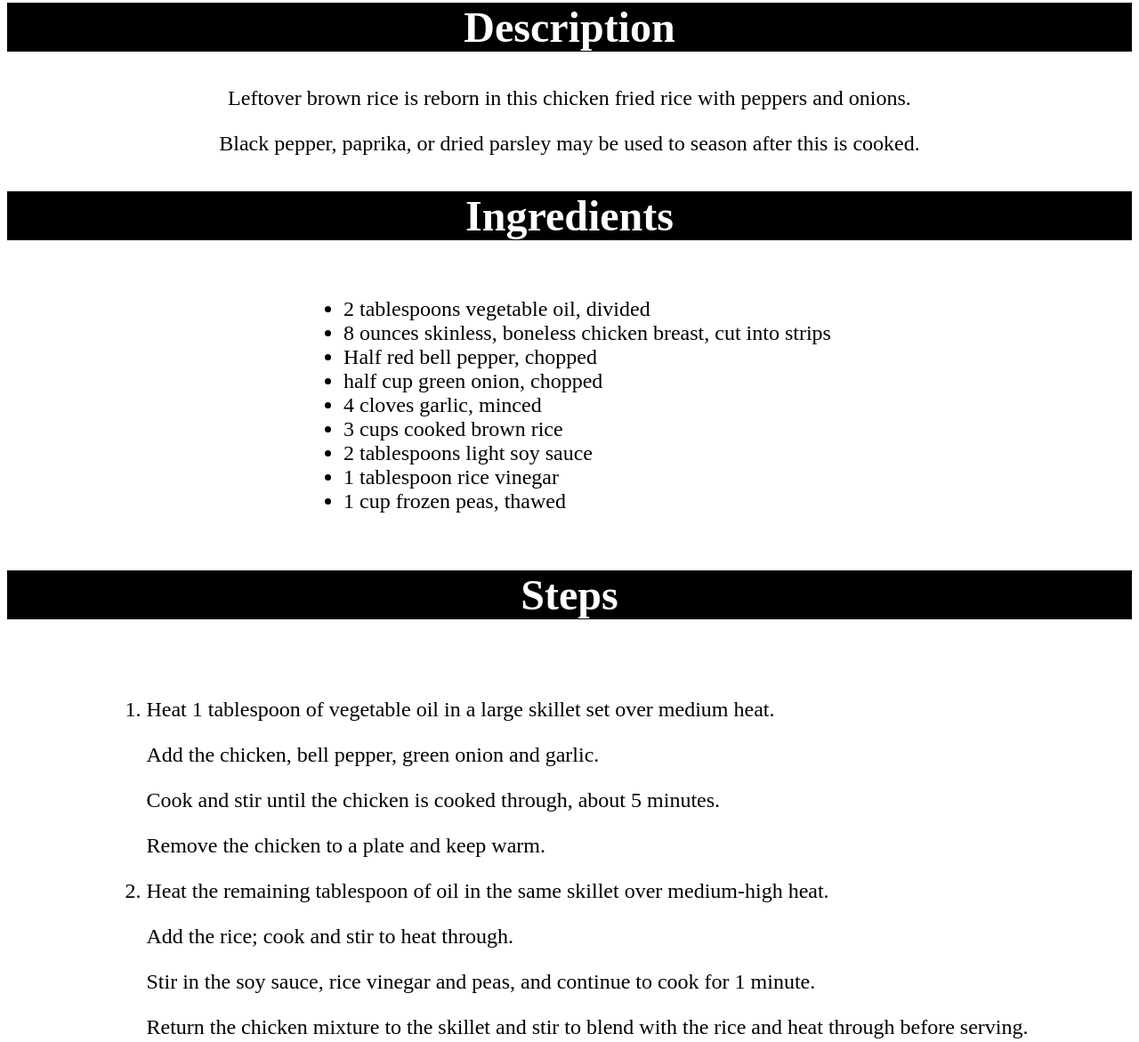
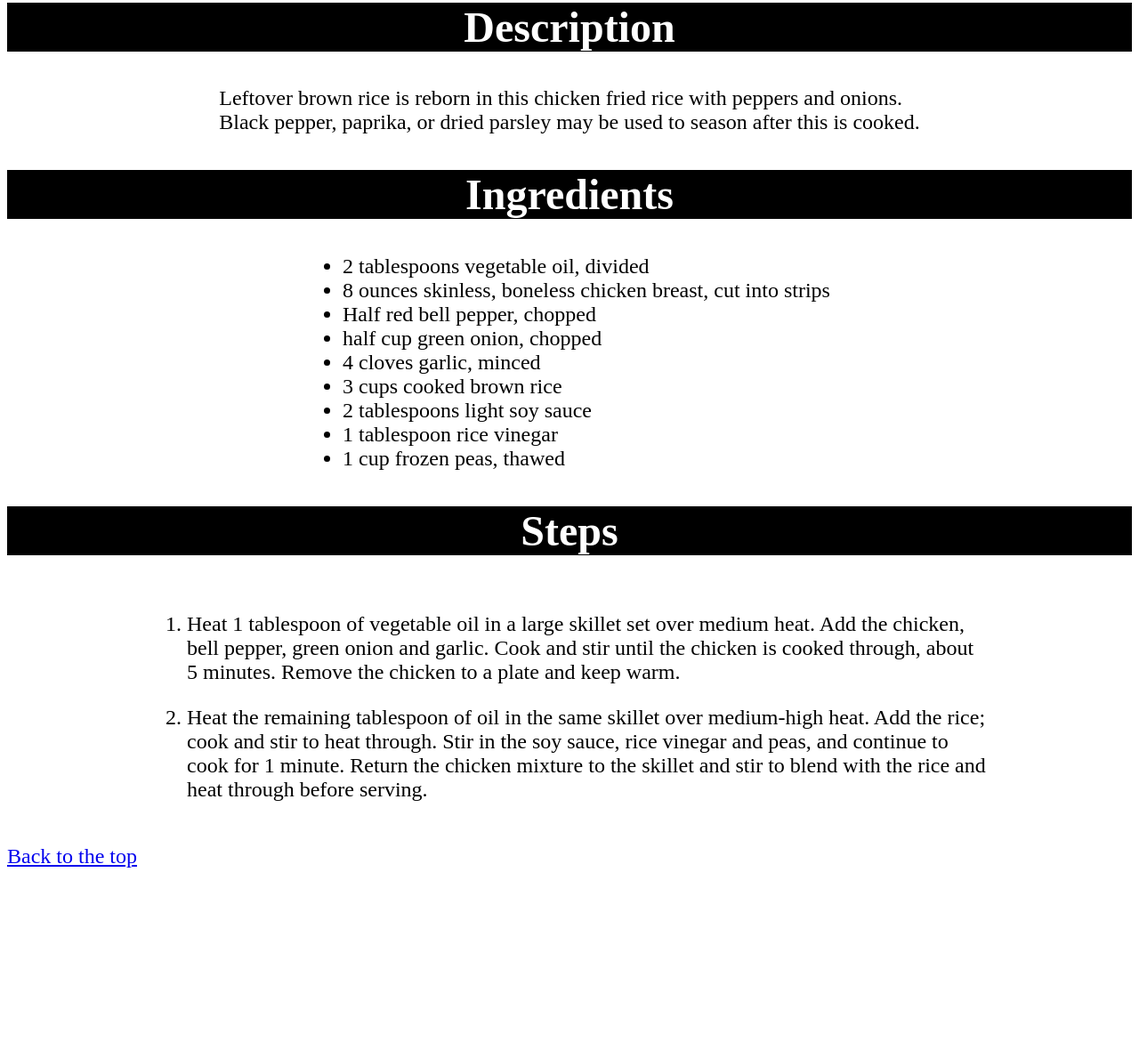
Before and after one commit to Phvfs1986/odin-recipes, a plain HTML site: page recipes/garlic-chicken.html in a window 1280 px wide. Shown: the part 760-1931 px from the top of the page at 89% size. After the commit the page ends 1760 px from the top, so only its background shows below. Drawn offline with Linux system fonts and the light colour scheme.

Commit message:
fixed text padding and alignment

```diff
--- a/recipes/garlic-chicken.html
+++ b/recipes/garlic-chicken.html
@@ -15,14 +15,16 @@
             <h2>Description</h2>
         </div>
         <div class="descriptor">
-            <p>Leftover brown rice is reborn in this chicken fried rice with peppers and onions.</p>
-            <p>Black pepper, paprika, or dried parsley may be used to season after this is cooked.</p>
+            <div class="box">
+            Leftover brown rice is reborn in this chicken fried rice with peppers and onions.<br>
+            Black pepper, paprika, or dried parsley may be used to season after this is cooked.
+            </div>
         </div>
         <div class="h2">
             <h2>Ingredients</h2>
         </div>
         <div class="list-container">
-            <ul>
+            <ul style="width:550px;">
                 <li>2 tablespoons vegetable oil, divided</li>
                 <li>8 ounces skinless, boneless chicken breast, cut into strips</li>
                 <li>Half red bell pepper, chopped</li>
@@ -39,15 +41,14 @@
         </div>
         <div class="list-container">
             <ol>
-                <li><p>Heat 1 tablespoon of vegetable oil in a large skillet set over medium heat.</p>
-                    <p>Add the chicken, bell pepper, green onion and garlic.</p>
-                    <p>Cook and stir until the chicken is cooked through, about 5 minutes.</p>
-                    <p>Remove the chicken to a plate and keep warm.</p></li>
-                    <p> </p>
+                <li><p>Heat 1 tablespoon of vegetable oil in a large skillet set over medium heat.
+                    Add the chicken, bell pepper, green onion and garlic.
+                    Cook and stir until the chicken is cooked through, about 5 minutes.
+                    Remove the chicken to a plate and keep warm.</li>
                 <li><p>Heat the remaining tablespoon of oil in the same skillet over medium-high heat.
-                    <p>Add the rice; cook and stir to heat through.</p>
-                    <p>Stir in the soy sauce, rice vinegar and peas, and continue to cook for 1 minute.</p>
-                    <p>Return the chicken mixture to the skillet and stir to blend with the rice and heat through before serving.</p></li>
+                    Add the rice; cook and stir to heat through.
+                    Stir in the soy sauce, rice vinegar and peas, and continue to cook for 1 minute.
+                    Return the chicken mixture to the skillet and stir to blend with the rice and heat through before serving.</li>
             </ol>
         </div>
         <p class="clickity"><a href="./garlic-chicken.html">Back to the top</a></p>
--- a/styles.css
+++ b/styles.css
@@ -15,17 +15,19 @@
     text-align: center;
     font-size: 32px;
 }
-.list-container,
-.descriptor {
+.list-container{
     text-align: center;
 }
 ul,
 ol {
+    width: 900px;
+    margin: 0px;
     display: inline-block;
     text-align: left;
     font-size: 24px;
 }
 .descriptor {
+    text-align: center;
     font-size: 24px;
 }
 .index-list {
@@ -34,3 +36,8 @@ ol {
 .clickity {
     font-size: 24px;
 }
+.box {
+    display: inline-block;
+    text-align: left;
+    width: auto;
+}
```
Also changed, not shown: index.html (+1 -1 lines), recipes/fruit-and-yogurt-smoothie.html (+6 -4 lines), recipes/pan-seared-salmon.html (+8 -8 lines).
